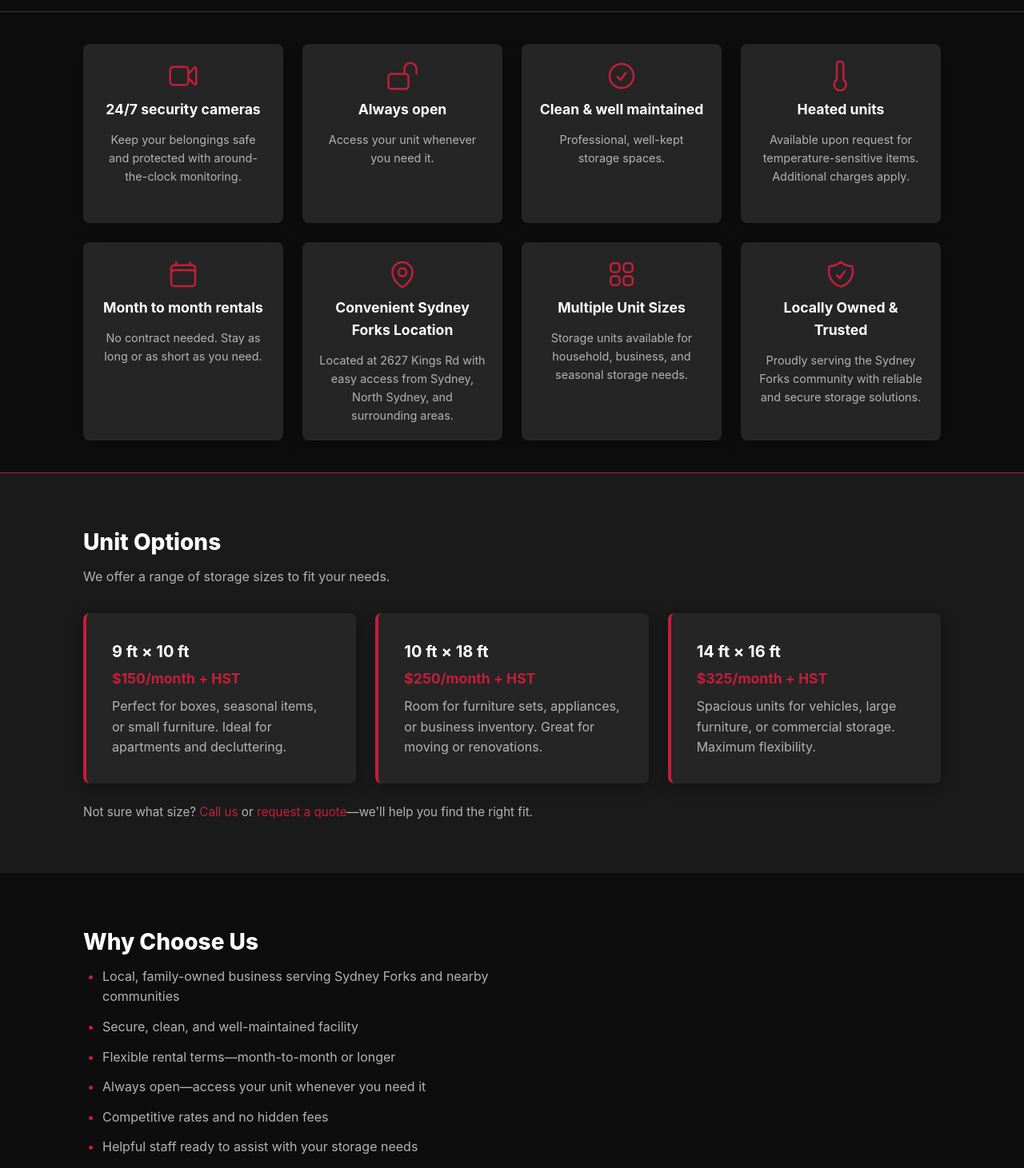
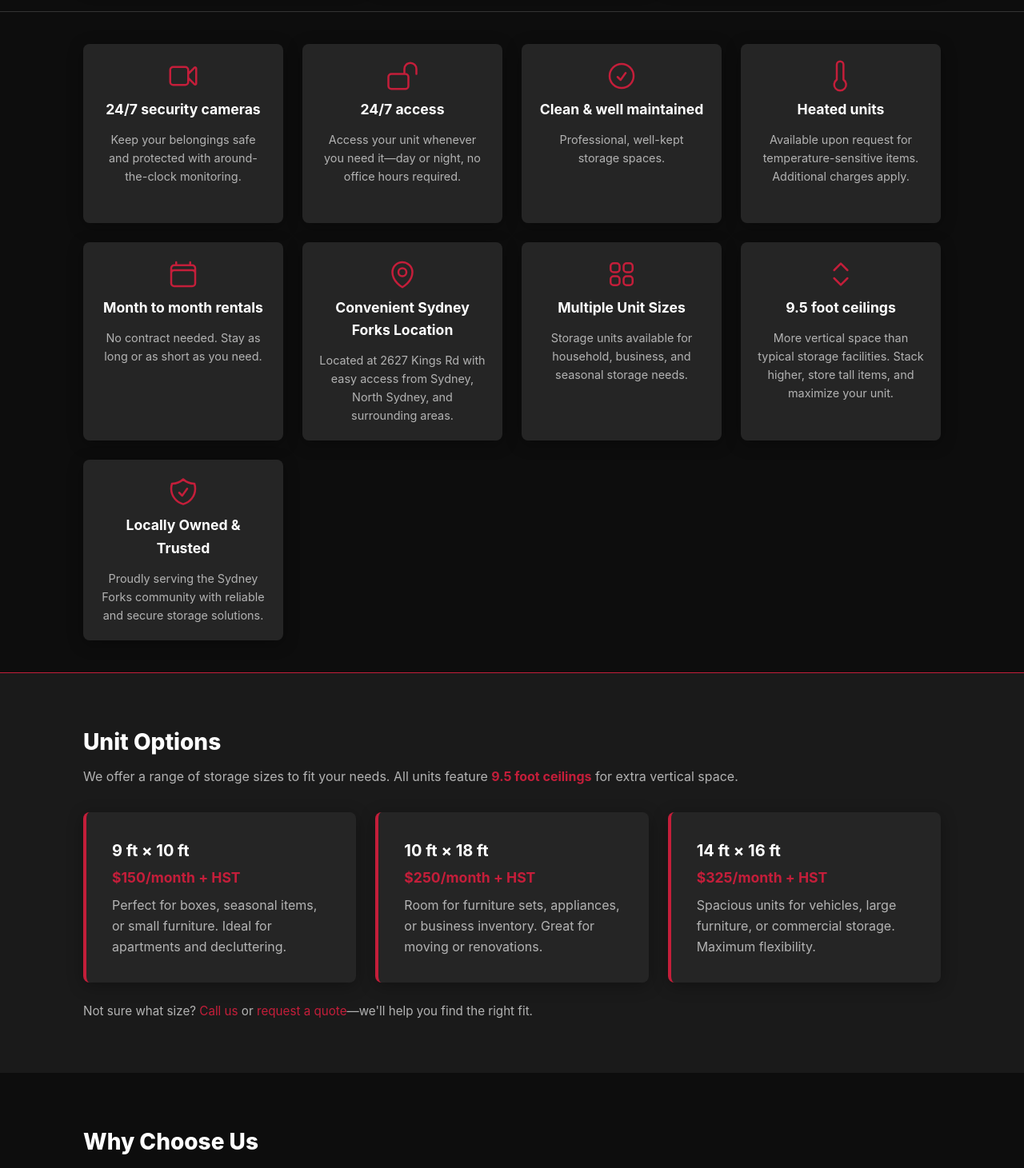
Before and after one commit to lzappo/sydneyforksstorage, a React (Vite) app: page / in a window 1280 px wide. Shown: the part 1120-2581 px from the top of the page at 80% size. Built offline with nearby package versions, Linux system fonts and the light colour scheme; no server answers.

Commit message:
9.5 ceiling card added

```diff
--- a/src/sections/Features/index.jsx
+++ b/src/sections/Features/index.jsx
@@ -42,17 +42,23 @@ const icons = {
       <path d="M9 12.75 11.25 15 15 9.75m-3-7.036A11.959 11.959 0 0 1 3.598 6 11.99 11.99 0 0 0 3 9.75c0 5.592 3.824 10.29 9 11.622 5.176-1.332 9-6.03 9-11.622 0-1.31-.21-2.57-.598-3.75h-.152c-3.196 0-6.1-1.25-8.25-3.286Z" />
     </svg>
   ),
+  arrowsUpDown: (
+    <svg width={iconSize} height={iconSize} viewBox="0 0 24 24" fill="none" stroke="currentColor" strokeWidth="1.5" strokeLinecap="round" strokeLinejoin="round" aria-hidden="true">
+      <path d="m7 15 5 5 5-5M7 9l5-5 5 5" />
+    </svg>
+  ),
 };
 
 export default function Features() {
   const features = [
     { title: "24/7 security cameras", description: "Keep your belongings safe and protected with around-the-clock monitoring.", icon: icons.camera },
-    { title: "Always open", description: "Access your unit whenever you need it.", icon: icons.lockOpen },
+    { title: "24/7 access", description: "Access your unit whenever you need it—day or night, no office hours required.", icon: icons.lockOpen },
     { title: "Clean & well maintained", description: "Professional, well-kept storage spaces.", icon: icons.checkCircle },
     { title: "Heated units", description: "Available upon request for temperature-sensitive items. Additional charges apply.", icon: icons.thermometer },
     { title: "Month to month rentals", description: "No contract needed. Stay as long or as short as you need.", icon: icons.calendar },
     { title: "Convenient Sydney Forks Location", description: "Located at 2627 Kings Rd with easy access from Sydney, North Sydney, and surrounding areas.", icon: icons.mapPin },
     { title: "Multiple Unit Sizes", description: "Storage units available for household, business, and seasonal storage needs.", icon: icons.squares2x2 },
+    { title: "9.5 foot ceilings", description: "More vertical space than typical storage facilities. Stack higher, store tall items, and maximize your unit.", icon: icons.arrowsUpDown },
     { title: "Locally Owned & Trusted", description: "Proudly serving the Sydney Forks community with reliable and secure storage solutions.", icon: icons.shieldCheck },
   ];
 
--- a/src/sections/Units/index.jsx
+++ b/src/sections/Units/index.jsx
@@ -10,7 +10,7 @@ export default function Units() {
       <div className="container">
         <h2 className="section-title">Unit Options</h2>
         <p className="section-subtitle">
-          We offer a range of storage sizes to fit your needs.
+          We offer a range of storage sizes to fit your needs. All units feature <span className="units__ceiling-highlight">9.5 foot ceilings</span> for extra vertical space.
         </p>
         <div className="units__grid">
           {units.map((unit, index) => (
--- a/src/sections/WhyChooseUs/index.jsx
+++ b/src/sections/WhyChooseUs/index.jsx
@@ -3,7 +3,7 @@ export default function WhyChooseUs() {
     "Local, family-owned business serving Sydney Forks and nearby communities",
     "Secure, clean, and well-maintained facility",
     "Flexible rental terms—month-to-month or longer",
-    "Always open—access your unit whenever you need it",
+    "24/7 access—no office hours, use your unit whenever you need it",
     "Competitive rates and no hidden fees",
     "Helpful staff ready to assist with your storage needs",
   ];
--- a/src/styles.css
+++ b/src/styles.css
@@ -733,6 +733,11 @@ button {
   color: var(--color-text-muted);
 }
 
+.units__ceiling-highlight {
+  font-weight: 700;
+  color: var(--color-accent);
+}
+
 .units__helper {
   margin: 0;
   font-size: 0.95rem;
```
